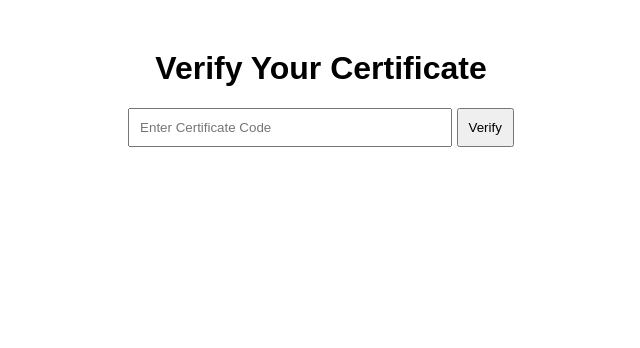
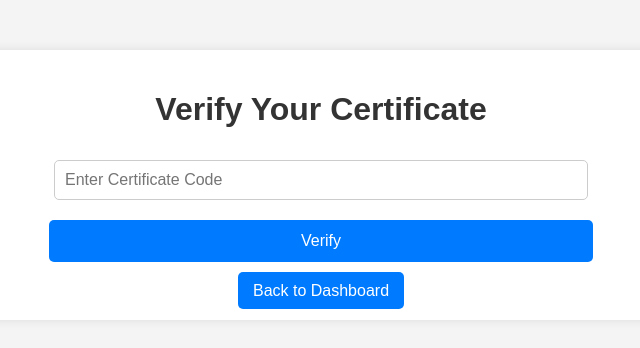
Before and after one commit to kokochea/Certificate-Generator, a Flask app: page /admin/verify in a window 1280 px wide. Shown: the top 348 px of the page, without its empty margins (319-959 px from the left). Run offline with Flask 3, Linux system fonts and the light colour scheme; some libraries are stand-ins or nearby versions.

Commit message:
More progress in developing the web part

```diff
--- a/app.py
+++ b/app.py
@@ -16,7 +16,7 @@ DB_CONFIG = {
     'user': 'postgres',
     'password': '0000',
     'host': 'localhost',
-    'port': '5433'
+    'port': '5342'
 }
 
 app.secret_key = 'verySecret'
--- a/database_manager.py
+++ b/database_manager.py
@@ -7,7 +7,7 @@ DB_CONFIG = {
     "user": "postgres",
     "password": "0000",
     "host": "localhost",
-    "port": "5433"
+    "port": "5342"
 }
 
 def connect_db():
--- a/templates/verify_certificate.html
+++ b/templates/verify_certificate.html
@@ -1,21 +1,91 @@
 <!DOCTYPE html>
 <html lang="en">
 <head>
-    <title>Certificate Verifier</title>
+    <meta charset="UTF-8">
+    <meta name="viewport" content="width=device-width, initial-scale=1.0">
+    <title>Verify Certificate</title>
     <style>
-        body { font-family: Arial, sans-serif; text-align: center; margin-top: 50px; }
-        input { padding: 10px; width: 300px; }
-        button { padding: 10px; }
+        body {
+            font-family: Arial, sans-serif;
+            background-color: #f4f4f4;
+            margin: 0;
+            padding: 0;
+        }
+        .container {
+            width: 50%;
+            margin: 50px auto;
+            background: white;
+            padding: 20px;
+            border-radius: 8px;
+            box-shadow: 0px 0px 10px rgba(0, 0, 0, 0.1);
+            text-align: center;
+        }
+        h1 {
+            color: #333;
+        }
+        form {
+            margin-top: 20px;
+        }
+        input {
+            width: 80%;
+            padding: 10px;
+            margin: 10px 0;
+            border: 1px solid #ccc;
+            border-radius: 5px;
+            font-size: 16px;
+        }
+        button {
+            width: 85%;
+            padding: 12px;
+            background-color: #007BFF;
+            color: white;
+            border: none;
+            border-radius: 5px;
+            font-size: 16px;
+            cursor: pointer;
+            margin-top: 10px;
+        }
+        button:hover {
+            background-color: #0056b3;
+        }
+        .message {
+            margin-top: 20px;
+            font-size: 18px;
+            font-weight: bold;
+        }
+        .back-link {
+            margin-top: 20px;
+        }
+        .back-link a {
+            text-decoration: none;
+            background: #007BFF;
+            color: white;
+            padding: 10px 15px;
+            border-radius: 5px;
+        }
+        .back-link a:hover {
+            background: #0056b3;
+        }
     </style>
 </head>
 <body>
+
+<div class="container">
     <h1>Verify Your Certificate</h1>
+
     <form method="POST">
         <input type="text" name="certificate_code" placeholder="Enter Certificate Code" required />
         <button type="submit">Verify</button>
     </form>
+
     {% if message %}
-        <h3>{{ message }}</h3>
+        <p class="message">{{ message }}</p>
     {% endif %}
+
+    <div class="back-link">
+        <a href="{{ url_for('admin_dashboard') }}">Back to Dashboard</a>
+    </div>
+</div>
+
 </body>
 </html>
```
